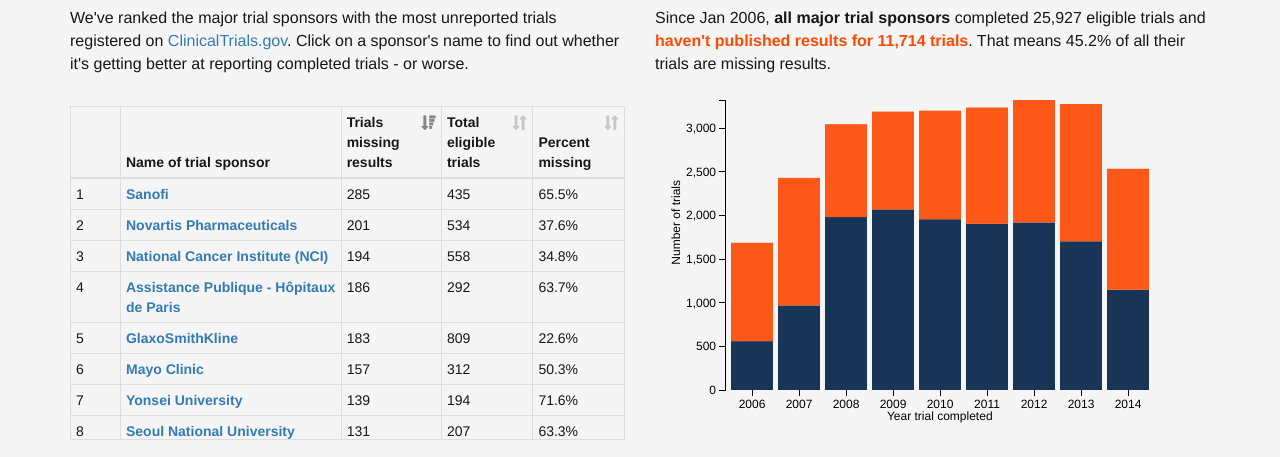
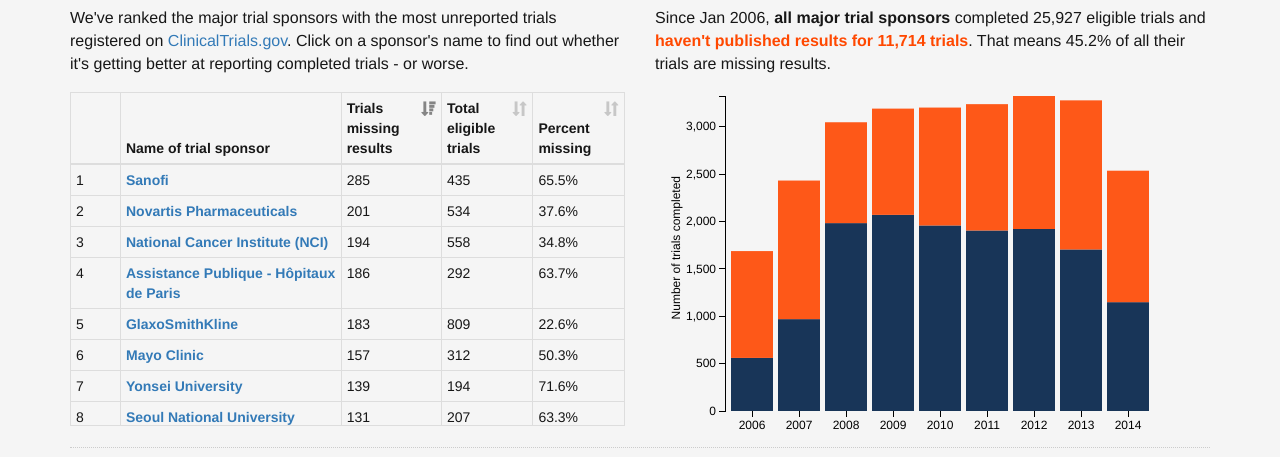
Before and after one commit to ebmdatalab/trialstracker, a plain HTML site: page app/index.html in a window 1280 px wide. Shown: the part 342-799 px from the top of the page. Drawn offline with Linux system fonts and the light colour scheme; some packages are replaced by stand-ins of ours; a script that the page names is missing.

Commit message:
Improve chart layout.
Also use dummy hash for all sponsors, to stop unnecessary page scroll.

```diff
--- a/app/css/index.css
+++ b/app/css/index.css
@@ -25,12 +25,6 @@
 }
 .legend {
   font-size: 16px;
-}
-.legend.margined {
-  margin-bottom: 24px;
-}
-#title {
-  margin-bottom: 24px;
 }
 .footer {
   margin-top: 24px;
--- a/app/js/index.js
+++ b/app/js/index.js
@@ -6,7 +6,7 @@
 
   // Initialise chart elements.
   var colors = ['#002147', '#ff4800'];
-  var margin = {top: 0, right: 0, bottom: 60, left: 70},
+  var margin = {top: 10, right: 0, bottom: 25, left: 70},
       bodyWidth = $('#chart-container').width(),
       width = (bodyWidth * 0.9) - margin.left - margin.right,
       height = (500 * 0.7) - margin.top - margin.bottom;
@@ -28,12 +28,12 @@
   var xAxisOffset = width / 2;
   svg.append("g")
       .attr("class", "x axis")
-      .attr("transform", "translate(0," + height + ")")
-      .append("text")
-      .attr("y", margin.bottom-30)
-      .attr("x", xAxisOffset)
-      .style("text-anchor", "middle")
-      .text("Year trial completed");
+      .attr("transform", "translate(0," + height + ")");
+      // .append("text")
+      // .attr("y", margin.bottom-30)
+      // .attr("x", xAxisOffset)
+      // .style("text-anchor", "middle")
+      // .text("Year trial completed");
   svg.append("g")
       .attr("class", "y axis")
       .append("text")
@@ -41,7 +41,7 @@
       .attr("y", -45)
       .attr("x", -80)
       .style("text-anchor", "end")
-      .text("Number of trials");
+      .text("Number of trials completed");
 
     // Bind tooltips.
     var tip = d3.tip().attr('class', 'd3-tip')
@@ -106,6 +106,16 @@
         } );
     } ).draw();
 
+    // Bind events.
+    $(".top").on("click", function() {
+      updateChart(data, $(this).data('value'));
+    });
+    $(".reset").on("click", function(e) {
+      e.stopImmediatePropagation();
+      e.preventDefault();
+      updateChart(data, '');
+    });
+
     // Draw the graph.
     var hash = window.location.hash.substr(1);
     if ((hash !== '') && (hash in data)) {
@@ -113,15 +123,6 @@
     } else {
       updateChart(data, '');
     }
-
-    // Bind events for clicking on sponsor name in table.
-    $(".top").on("click", function() {
-      updateChart(data, $(this).data('value'));
-    });
-    $(".reset").on("click", function(e) {
-      e.preventDefault();
-      updateChart(data, '');
-    });
   });
 
   function reshapeData(allData) {
@@ -208,12 +209,12 @@
 
   // Add data in chart.
   function updateChart(allData, orgName) {
-
     var data = allData[orgName].data,
       name = allData[orgName].name;
 
-    // Update hash, table and chart description.
-    window.location.hash = orgName;
+    // Update hash, table and chart description. Use dummy
+    // hash if needed to avoid gratuitous page scroll.
+    window.location.hash = (orgName === '') ? '/' : orgName;
     var row = $('[data-value="' + orgName + '"]');
     if (!row.hasClass('row_selected') ) {
         $('tr.top').removeClass('row_selected');
```
